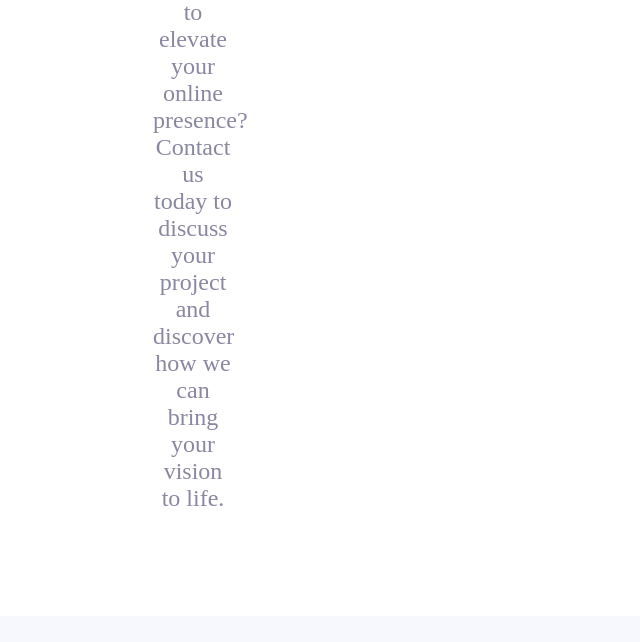
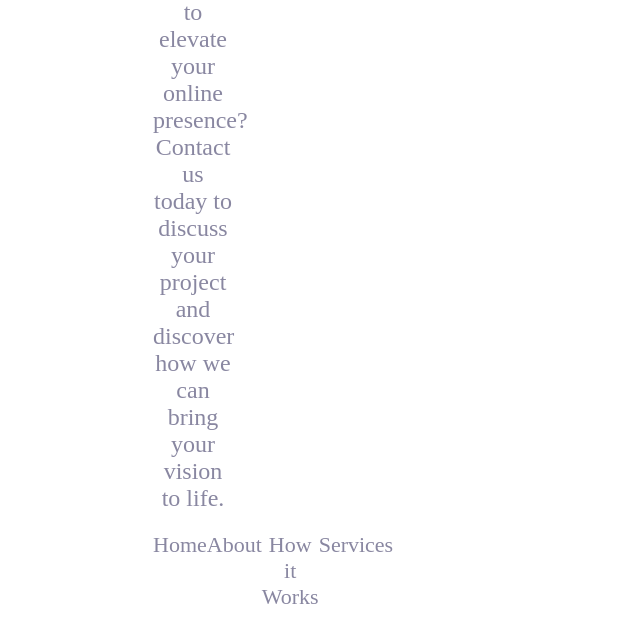
Before and after one commit to rahatul-007/B12A01-landing-launchpad, a plain HTML site: page index.html in a window 1280 px wide. Shown: the part 3888-4530 px from the top of the page, without its empty margins (447-1087 px from the left). Before the commit the page ends 4504 px from the top, so only its background shows below. Drawn offline with Linux system fonts and the light colour scheme.

Commit message:
final submit

```diff
--- a/index.html
+++ b/index.html
@@ -141,7 +141,14 @@
     <footer class="footer-bg">
         <h1 class="inter-normal footer-title">LOGO</h1>
         <p class="footer-description">Ready to elevate your online presence? Contact us today to discuss your project and discover how we can bring your vision to life.</p>
-
+        <div class="footer-navigation">
+            <ul class="navigation">
+                <li><a href="">Home</a></li>
+                <li><a href="">About</a></li>
+                <li><a href="">How it Works</a></li>
+                <li><a href="">Services</a></li>
+            </ul>
+        </div>
     </footer>
 </body>
 </html>
--- a/styles/assignment.css
+++ b/styles/assignment.css
@@ -273,3 +273,15 @@ main textarea{
     color: #8987A1;
     font-size: 24px;
 }
+.navigation{
+    display: flex;
+    justify-content: space-around;
+    list-style: none;
+    margin-top: 20px;
+    font-size: 22px;
+}
+.footer-navigation a{
+    text-decoration: none;
+    color: #8987A1;
+
+}
```
